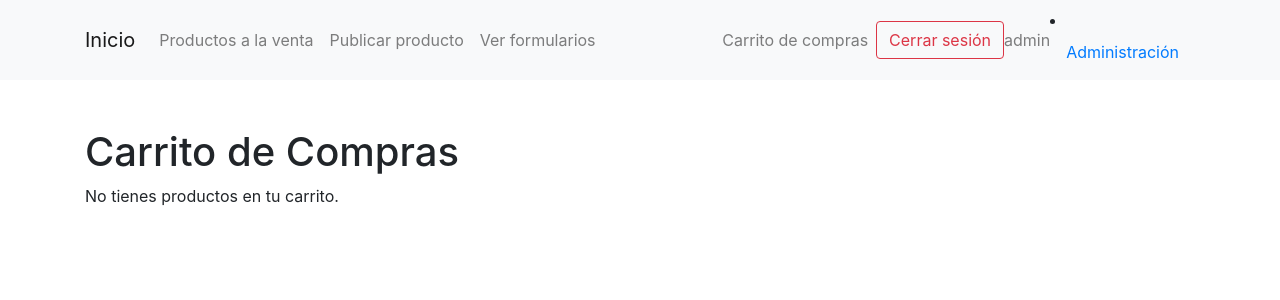
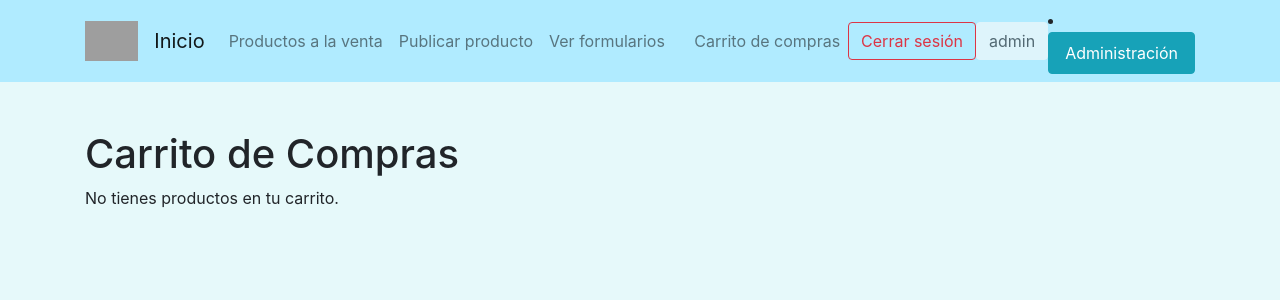
Before and after one commit to MemonSky1/Ecommerc, a Django app: page /carrito/ in a window 1280 px wide. Shown: the top 300 px of the page. Run offline with Django 4.2, Linux system fonts and the light colour scheme; a user stored in the database is signed in; data comes from the database, SQL or seed files in the repository; both versions use the stored data as it was after the commit; data that the repository does not hold is empty; some libraries are stand-ins or nearby versions; grey boxes are pictures that could not be loaded.

Commit message:
CSS creado junto a modals

```diff
--- /dev/null
+++ b/static/css/style.css
@@ -0,0 +1,6 @@
+.navbar-light.bg-light {
+    background-color: #b0ebff !important;
+}
+body {
+    background-color: #e6f9fa;
+}
--- a/tienda/templates/tienda/carrito.html
+++ b/tienda/templates/tienda/carrito.html
@@ -27,9 +27,9 @@
                     <td>{{ producto.descripcion }}</td>
                     <td>${{ producto.precio }}</td>
                     <td>
-                        <form action="{% url 'tienda:eliminar_del_carrito' producto.id %}" method="post">
+                        <form action="{% url 'tienda:eliminar_del_carrito' producto.id %}" method="post" class="delete-form">
                             {% csrf_token %}
-                            <button type="submit" class="btn btn-danger btn-sm">Eliminar</button>
+                            <button type="submit" class="btn btn-danger btn-sm deleteBtn">Eliminar</button>
                         </form>
                     </td>
                 </tr>
@@ -43,14 +43,73 @@
         </table>
         <form action="{% url 'tienda:comprar' %}" method="post">
             {% csrf_token %}
-            <button type="submit" class="btn btn-success">Comprar</button>
+            <button type="submit" class="btn btn-success" id="comprarBtn">Comprar</button>
         </form>
         {% else %}
         <p>No tienes productos en tu carrito.</p>
         {% endif %}
     </div>
+    <div class="modal fade" id="compraExitoModal" tabindex="-1" role="dialog" aria-labelledby="compraExitoModalLabel" aria-hidden="true">
+        <div class="modal-dialog modal-dialog-centered" role="document">
+            <div class="modal-content">
+                <div class="modal-header">
+                    <h5 class="modal-title" id="compraExitoModalLabel">Compra Exitosa</h5>
+                    <button type="button" class="close" data-dismiss="modal" aria-label="Close">
+                        <span aria-hidden="true">&times;</span>
+                    </button>
+                </div>
+                <div class="modal-body">
+                    ¡Tu compra ha sido realizada con éxito!
+                </div>
+                <div class="modal-footer">
+                    <button type="button" class="btn btn-primary" data-dismiss="modal">Cerrar</button>
+                </div>
+            </div>
+        </div>
+    </div>
+    <div class="modal fade" id="eliminarExitoModal" tabindex="-1" role="dialog" aria-labelledby="eliminarExitoModalLabel" aria-hidden="true">
+        <div class="modal-dialog modal-dialog-centered" role="document">
+            <div class="modal-content">
+                <div class="modal-header">
+                    <h5 class="modal-title" id="eliminarExitoModalLabel">Producto Eliminado</h5>
+                    <button type="button" class="close" data-dismiss="modal" aria-label="Close">
+                        <span aria-hidden="true">&times;</span>
+                    </button>
+                </div>
+                <div class="modal-body">
+                    ¡El producto ha sido eliminado del carrito!
+                </div>
+                <div class="modal-footer">
+                    <button type="button" class="btn btn-primary" data-dismiss="modal">Cerrar</button>
+                </div>
+            </div>
+        </div>
+    </div>
+
     <script src="https://code.jquery.com/jquery-3.5.1.slim.min.js"></script>
     <script src="https://cdn.jsdelivr.net/npm/@popperjs/core@1.16.1/dist/umd/popper.min.js"></script>
     <script src="https://stackpath.bootstrapcdn.com/bootstrap/4.5.2/js/bootstrap.min.js"></script>
+    <script>
+        $(document).ready(function() {
+            $('#comprarBtn').click(function(event) {
+                event.preventDefault();
+                $('#compraExitoModal').modal('show');
+            });
+
+            $('#compraExitoModal').on('hidden.bs.modal', function () {
+                $('form[action="{% url 'tienda:comprar' %}"]').submit();
+            });
+
+            $('.deleteBtn').click(function(event) {
+                event.preventDefault();
+                var form = $(this).closest('form');
+                $('#eliminarExitoModal').modal('show');
+
+                $('#eliminarExitoModal').on('hidden.bs.modal', function () {
+                    form.submit();
+                });
+            });
+        });
+    </script>
 </body>
 </html>
--- a/tienda/templates/tienda/navbar.html
+++ b/tienda/templates/tienda/navbar.html
@@ -1,5 +1,18 @@
+<!DOCTYPE html>
+{% load static %}
+<html lang="es">
+<head>
+    <meta charset="UTF-8">
+    <title>Navbar</title>
+    <link rel="stylesheet" href="https://stackpath.bootstrapcdn.com/bootstrap/4.5.2/css/bootstrap.min.css">
+    <link rel="stylesheet" href="{% static 'css/style.css' %}">
+</head>
+<body>
 <nav class="navbar navbar-expand-lg navbar-light bg-light">
     <div class="container">
+        <a class="navbar-brand">
+            <img src="https://casagarage.com/wp-content/uploads/2020/08/casagarage-logo.png" alt="Logo" style="height: 40px;">
+        </a>
         <a class="navbar-brand" href="{% url 'tienda:inicio' %}">Inicio</a>
         <button class="navbar-toggler" type="button" data-bs-toggle="collapse" data-bs-target="#navbarSupportedContent" aria-controls="navbarSupportedContent" aria-expanded="false" aria-label="Toggle navigation">
             <span class="navbar-toggler-icon"></span>
@@ -30,7 +43,7 @@
             {% if user.is_authenticated %}
             <a href="{% url 'cuenta:logout' %}" class="btn btn-outline-danger ms-3">Cerrar sesión</a>
             <span class="navbar-text me-3">
-              {{ user.username }}
+                <button type="button" class="btn btn-light" disabled>{{ user.username }}</button>
             </span>
             {% else %}
             <a href="{% url 'cuenta:login' %}" class="btn btn-outline-primary ms-3">Iniciar sesión</a>
@@ -38,10 +51,12 @@
             {% endif %}
 
             {% if user.is_superuser %}
-          <li class="nav-item">
-              <a class="nav-link" href="{% url 'admin:index' %}">Administración</a>
+            <li class="nav-item me-3">
+                <a class="btn btn-info nav-link" href="{% url 'admin:index' %}">Administración</a>
             </li>
             {% endif %}
         </div>
     </div>
 </nav>
+</body>
+</html>
--- a/tienda/templates/tienda/productos.html
+++ b/tienda/templates/tienda/productos.html
@@ -5,6 +5,7 @@
     <meta charset="UTF-8">
     <title>Productos Aprobados</title>
     <link rel="stylesheet" href="https://stackpath.bootstrapcdn.com/bootstrap/4.5.2/css/bootstrap.min.css">
+
 </head>
 <body>
     {% include 'tienda/navbar.html' %}
@@ -36,7 +37,7 @@
                         {% if producto.imagen %}
                         <img src="{{ producto.imagen.url }}" alt="{{ producto.titulo }}" class="img-thumbnail" style="width: 100px; height: auto;">
                         {% else %}
-                        No Image
+                        Sin Imagen
                         {% endif %}
                     </td>
                     <td>
--- a/tienda/templates/tienda/ver_formularios.html
+++ b/tienda/templates/tienda/ver_formularios.html
@@ -34,7 +34,7 @@
                         {% if producto.imagen %}
                         <img src="{{ producto.imagen.url }}" alt="{{ producto.titulo }}" style="max-width: 150px;">
                         {% else %}
-                        <p>No image</p>
+                        <p>Sin Imagen</p>
                         {% endif %}
                     </td>
                     <td>
```
Also changed, not shown: tienda/templates/tienda/agregar_producto.html (+8 -2 lines), db.sqlite3, media/productos/logotipo-empresa-comercial-mercado-fresco_23-2148462395.jpg (added), media/productos/logotipo-empresa-comercial-mercado-fresco_23-2148462395_Fq0rnTP.jpg (added), media/productos/martillo_C77RIPj.jfif (added). Lines whose indentation alone changed are shown as unchanged.
